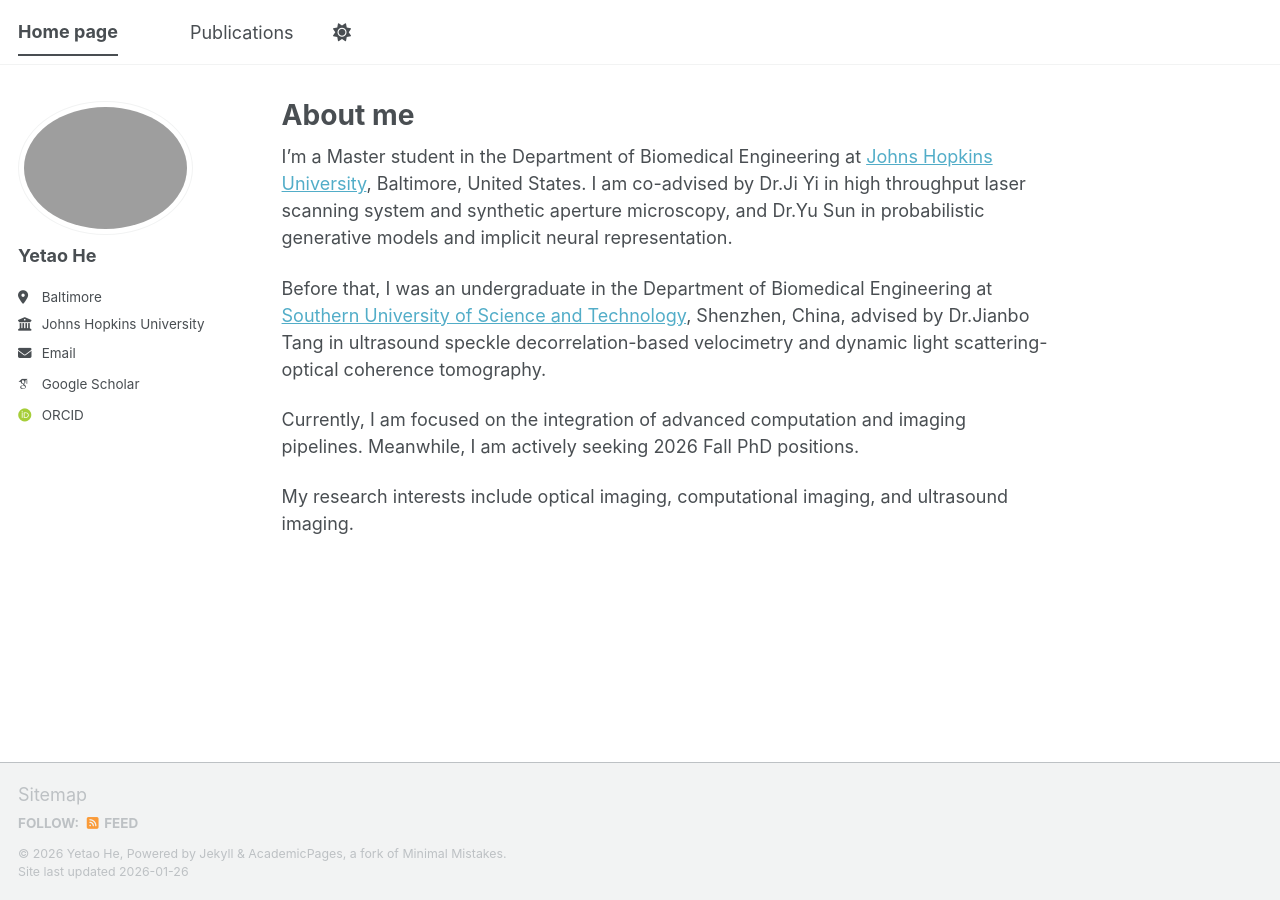
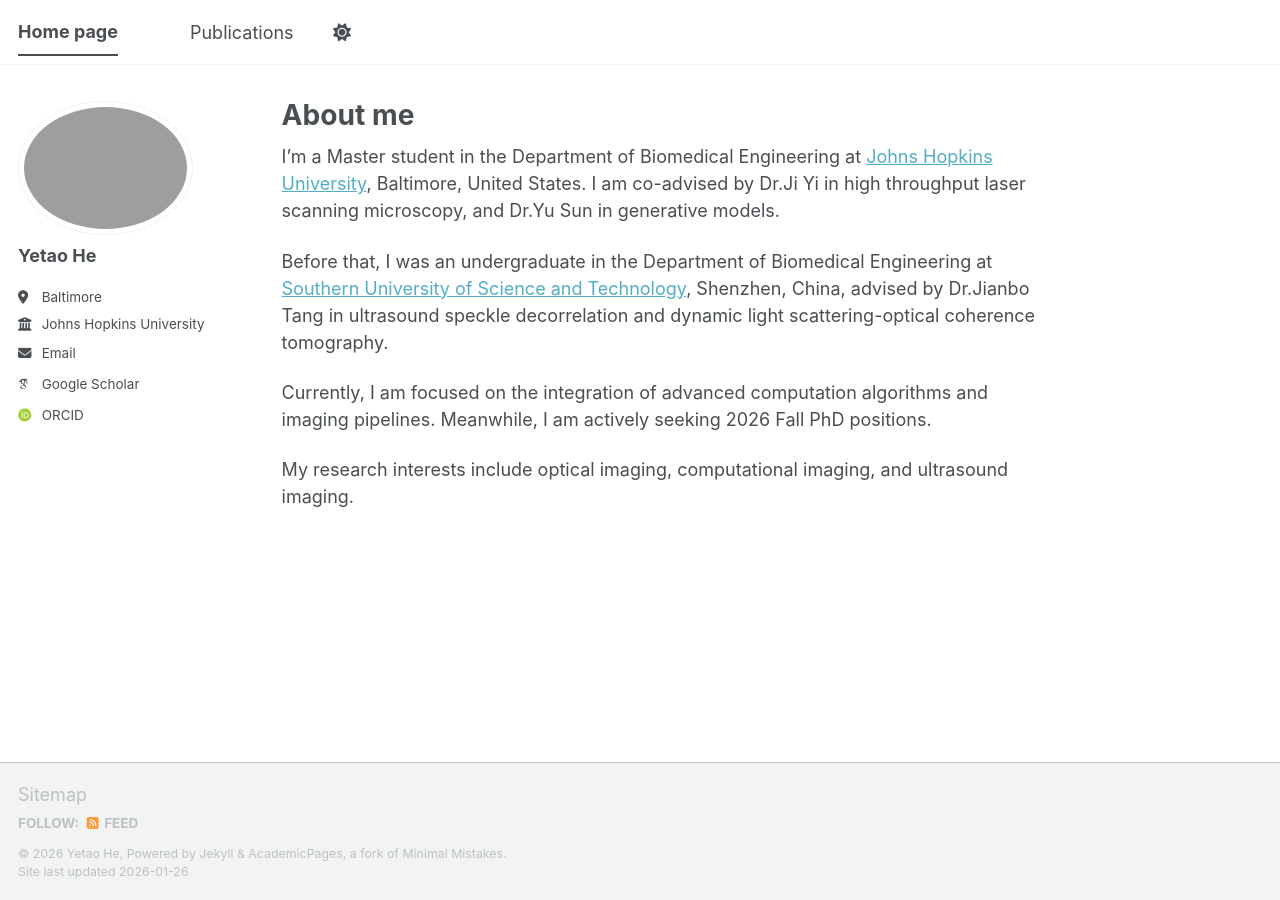
Before and after one commit to YetiHe/YetiHe.github.io, a Jekyll site: the page built from _pages/about.md, in a window 1280 px wide. Built offline with Jekyll 4.4.1, drawn with Linux system fonts in a browser that asks for light colours; some web fonts are replaced; a script bundle is joined from its source files by our own code; library files that are not in the unit come from our copies.

Commit message:
Update about.md

```diff
--- a/_pages/about.md
+++ b/_pages/about.md
@@ -7,10 +7,10 @@
   - /about.html
 ---
 
-I'm a Master student in the Department of Biomedical Engineering at [Johns Hopkins University](https://www.jhu.edu/), Baltimore, United States. I am co-advised by Dr.Ji Yi in high throughput laser scanning system and synthetic aperture microscopy, and Dr.Yu Sun in probabilistic generative models and implicit neural representation.
+I'm a Master student in the Department of Biomedical Engineering at [Johns Hopkins University](https://www.jhu.edu/), Baltimore, United States. I am co-advised by Dr.Ji Yi in high throughput laser scanning microscopy, and Dr.Yu Sun in generative models.
 
-Before that, I was an undergraduate in the Department of Biomedical Engineering at [Southern University of Science and Technology](https://www.sustech.edu.cn/en/), Shenzhen, China, advised by Dr.Jianbo Tang in ultrasound speckle decorrelation-based velocimetry and dynamic light scattering-optical coherence tomography.
+Before that, I was an undergraduate in the Department of Biomedical Engineering at [Southern University of Science and Technology](https://www.sustech.edu.cn/en/), Shenzhen, China, advised by Dr.Jianbo Tang in ultrasound speckle decorrelation and dynamic light scattering-optical coherence tomography.
 
-Currently, I am focused on the integration of advanced computation and imaging pipelines. Meanwhile, I am actively seeking 2026 Fall PhD positions.
+Currently, I am focused on the integration of advanced computation algorithms and imaging pipelines. Meanwhile, I am actively seeking 2026 Fall PhD positions.
 
 My research interests include optical imaging, computational imaging, and ultrasound imaging.
```
